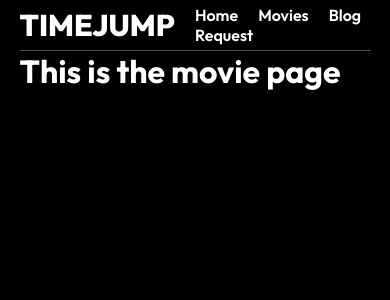
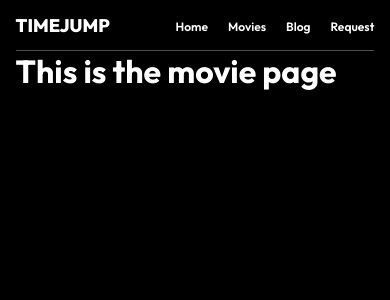
Before and after one commit to ghostknight07/CodeName-A, a React (Vite) app: page /movies in a window 390 px wide. Shown: the top 300 px of the page. Built offline with nearby package versions, Linux system fonts and the light colour scheme.

Commit message:
added error screen and also made the navbar responsive

```diff
--- a/src/App.css
+++ b/src/App.css
@@ -16,9 +16,16 @@ body {
 }
 
 main {
-  width: 90%;
+  width: 85%;
   height: 100dvh;
   margin-left: auto;
   margin-right: auto;
   background: black;
 }
+
+/* adding responsiveness */
+@media screen and (max-width: 582px) {
+  main {
+    width: 92%;
+  }
+}
--- a/src/components/Navbar.css
+++ b/src/components/Navbar.css
@@ -10,9 +10,11 @@
 .nav-links a {
   margin-left: 20px;
   font-weight: 600;
+  padding-top: 16px;
   padding-bottom: 16px;
   position: relative;
   /* Ensures the pseudo-element is positioned relative to this element */
+  font-size: clamp(0.75rem, 0.6464rem + 0.442vw, 1rem);
 }
 
 .nav-links a::after {
@@ -36,6 +38,6 @@
 }
 
 .logo {
-  font-size: 30px;
+  font-size: clamp(1.125rem, 0.8142rem + 1.326vw, 1.875rem);
   font-weight: 800;
 }
--- a/src/main.jsx
+++ b/src/main.jsx
@@ -9,6 +9,9 @@ import MoviePage from './pages/MoviePage.jsx';
 import RequestPage from './pages/RequestPage.jsx';
 import BlogPage from './pages/BlogPage.jsx';
 
+// in case of any error
+import NotFound from './pages/NotFound.jsx';
+
 // the router will help navigation to different pages
 // with custom url patterns
 const router = createBrowserRouter([
@@ -19,14 +22,21 @@ const router = createBrowserRouter([
   {
     path: '/movies',
     element: <MoviePage />,
+    errorElement: <NotFound />,
   },
   {
     path: '/blog',
     element: <BlogPage />,
+    errorElement: <NotFound />,
   },
   {
     path: '/request',
     element: <RequestPage />,
+    errorElement: <NotFound />,
+  },
+  {
+    path: '*', // path for any predefined url path
+    element: <NotFound />,
   }
 ]);
 
--- /dev/null
+++ b/src/pages/NotFound.jsx
@@ -0,0 +1,8 @@
+export default function NotFound(){
+  return (
+    <>
+      <h1>404 Not Found</h1>
+      <a href="/">Go to home page</a>
+    </>
+  )
+}
```
